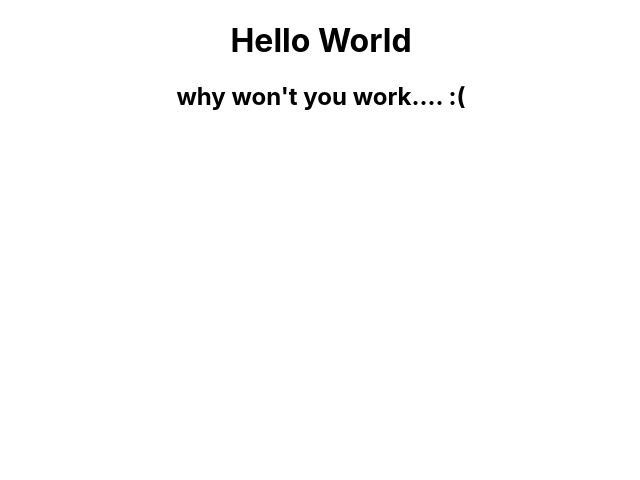
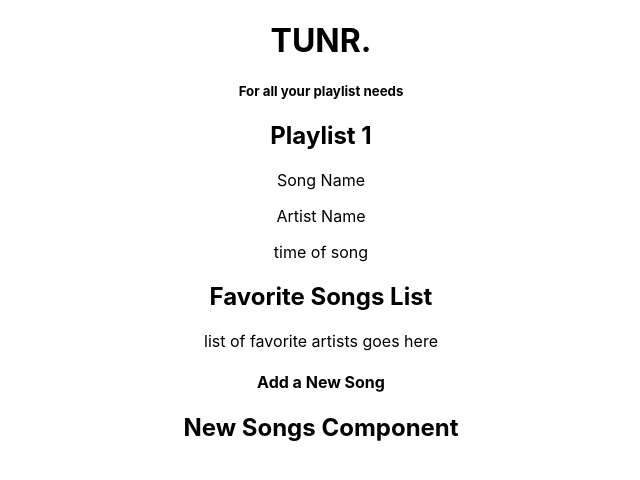
Before and after one commit to aria414/mern-frontend, a React (Create React App) app: page / in a window 1280 px wide. Shown: the top 480 px of the page, without its empty margins (319-959 px from the left). Built offline with nearby package versions, Linux system fonts and the light colour scheme.

Commit message:
components

```diff
--- a/src/App.js
+++ b/src/App.js
@@ -1,11 +1,15 @@
-import logo from './logo.svg';
-import './App.css';
-
+import "./App.css";
+import Titlebar from "./components/TopBar";
+import Playlist from "./components/Playlist";
+import FavSong from "./components/FavoriteSongs";
+import NewSongs from "./components/NewSongs";
 function App() {
   return (
     <div className="App">
-     <h1>Hello World</h1>
-     <h2> why won't you work.... :(</h2>
+      <Titlebar />
+      <Playlist />
+      <FavSong />
+      <NewSongs />
     </div>
   );
 }
--- /dev/null
+++ b/src/components/FavoriteSongs.js
@@ -0,0 +1,21 @@
+import React from "react";
+
+const FavSong = () => {
+  return (
+    <div>
+      <div>
+        <h2>Favorite Songs List</h2>
+      </div>
+
+      <div>
+        <p>list of favorite artists goes here</p>
+      </div>
+
+      <div>
+        <h4>Add a New Song</h4>
+      </div>
+    </div>
+  );
+};
+
+export default FavSong;
--- /dev/null
+++ b/src/components/NewSongs.js
@@ -0,0 +1,11 @@
+import React from "react";
+
+const NewSongs = () => {
+  return (
+    <div>
+      <h2> New Songs Component </h2>
+    </div>
+  );
+};
+
+export default NewSongs;
--- /dev/null
+++ b/src/components/Playlist.js
@@ -0,0 +1,25 @@
+import React from "react";
+
+const Playlist = () => {
+  return (
+    <div>
+      <div className="playlist-name">
+        <h2> Playlist 1</h2>
+      </div>
+
+      <div className="song-name">
+        <p>Song Name </p>
+      </div>
+
+      <div className="artist-name">
+        <p> Artist Name </p>
+      </div>
+
+      <div className="song-length">
+        <p> time of song</p>
+      </div>
+    </div>
+  );
+};
+
+export default Playlist;
--- /dev/null
+++ b/src/components/TopBar.js
@@ -0,0 +1,17 @@
+import React from "react";
+
+const Titlebar = () => {
+  return (
+    <div>
+      <div className="tunrlogo">
+        <h1> TUNR. </h1>
+      </div>
+
+      <div className="slogan">
+        <h5>For all your playlist needs</h5>
+      </div>
+    </div>
+  );
+};
+
+export default Titlebar;
```
